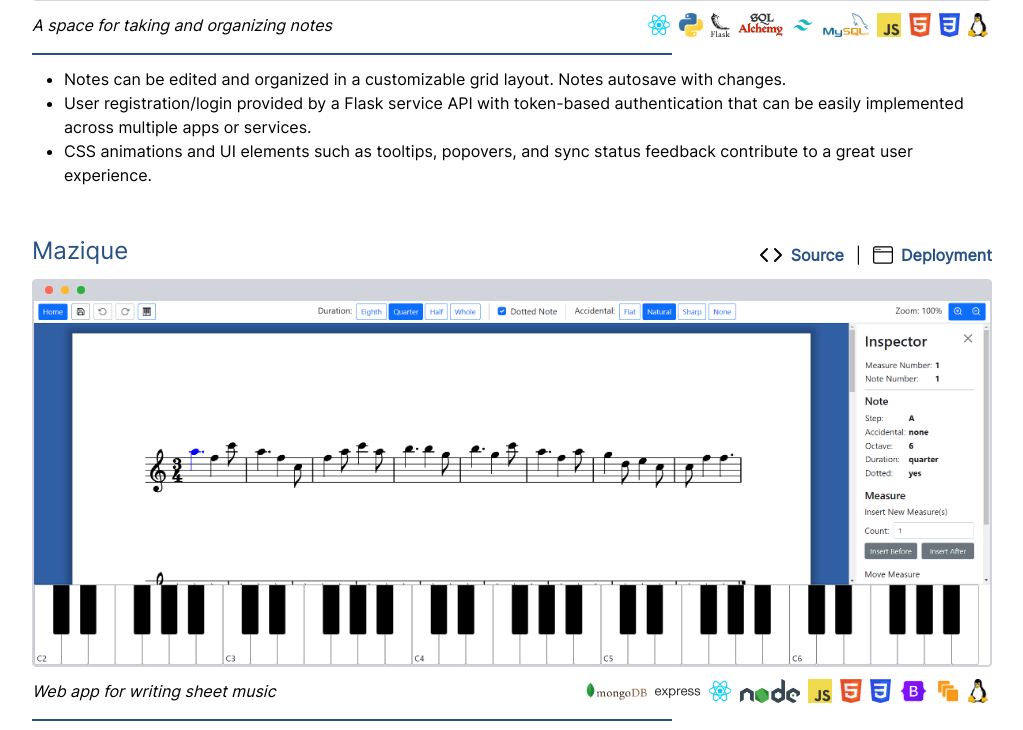
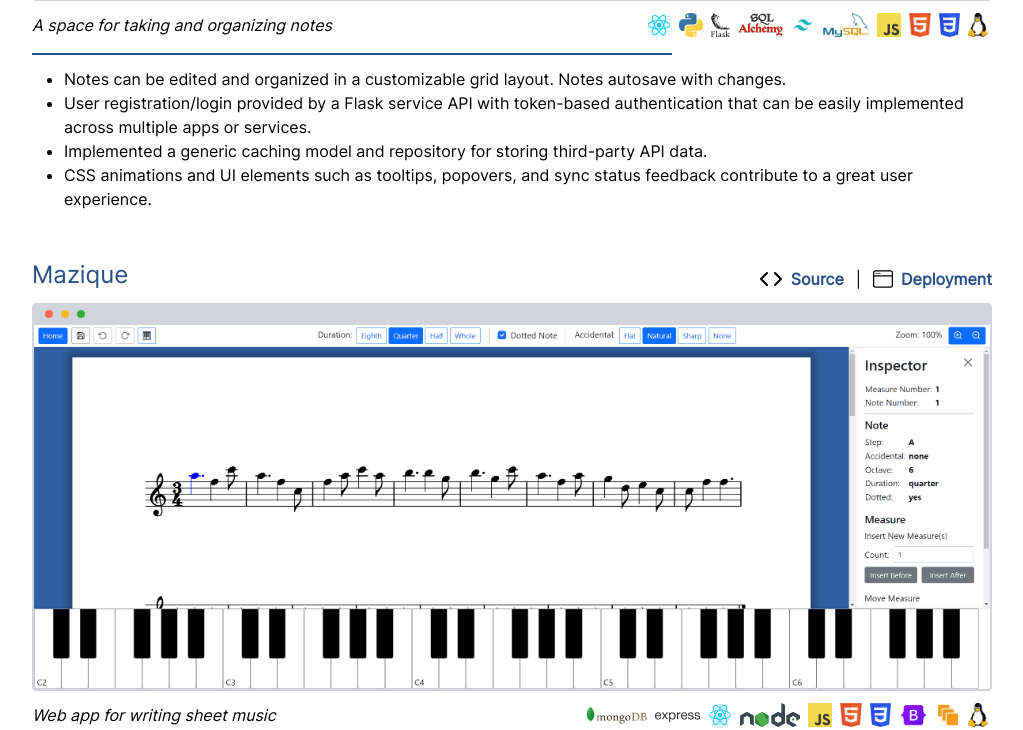
Before and after one commit to kylehench/portfolio, a Flask app: page / in a window 1280 px wide. Shown: the part 2712-3442 px from the top of the page, without its empty margins (128-1151 px from the left). Run offline with Flask 3, Linux system fonts and the light colour scheme; style sheets or scripts are compiled from the project's sources.

Commit message:
updated webspace project description

```diff
--- a/flask_app/templates/index.html
+++ b/flask_app/templates/index.html
@@ -96,6 +96,7 @@
           'desc_long': [
             'Notes can be edited and organized in a customizable grid layout. Notes autosave with changes.',
             'User registration/login provided by a Flask service API with token-based authentication that can be easily implemented across multiple apps or services.',
+            'Implemented a generic caching model and repository for storing third-party API data.',
             'CSS animations and UI elements such as tooltips, popovers, and sync status feedback contribute to a great user experience.',
           ],
           'img_name': 'webspace.webp',
```
